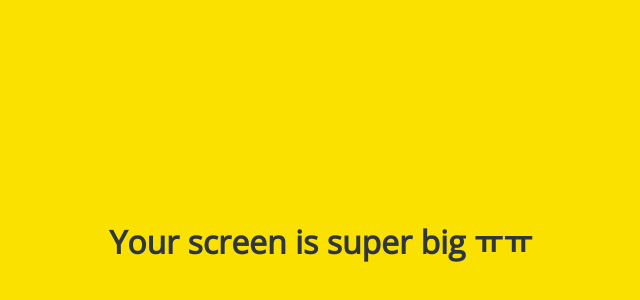
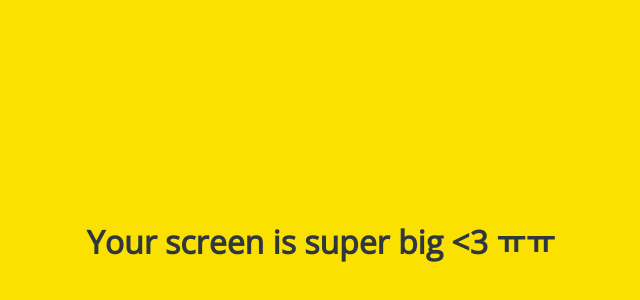
Before and after one commit to sangvpnkim/kokoa-clone-02021, a plain HTML site: page friends.html in a window 1280 px wide. Shown: the part 158-458 px from the top of the page, without its empty margins (319-959 px from the left). Drawn offline with nearby package versions, Linux system fonts and the light colour scheme.

Commit message:
how to update <3

```diff
--- a/friends.html
+++ b/friends.html
@@ -101,7 +101,7 @@
     </nav>
 
     <div id="splash-screen"><i class="fas fa-comment"></i></div>
-    <div id="no-mobile"><span>Your screen is super big ㅠㅠ</span></div>
+    <div id="no-mobile"><span>Your screen is super big <3 ㅠㅠ</span></div>
 
     <script
       src="https://kit.fontawesome.com/6478f529f2.js"
```
